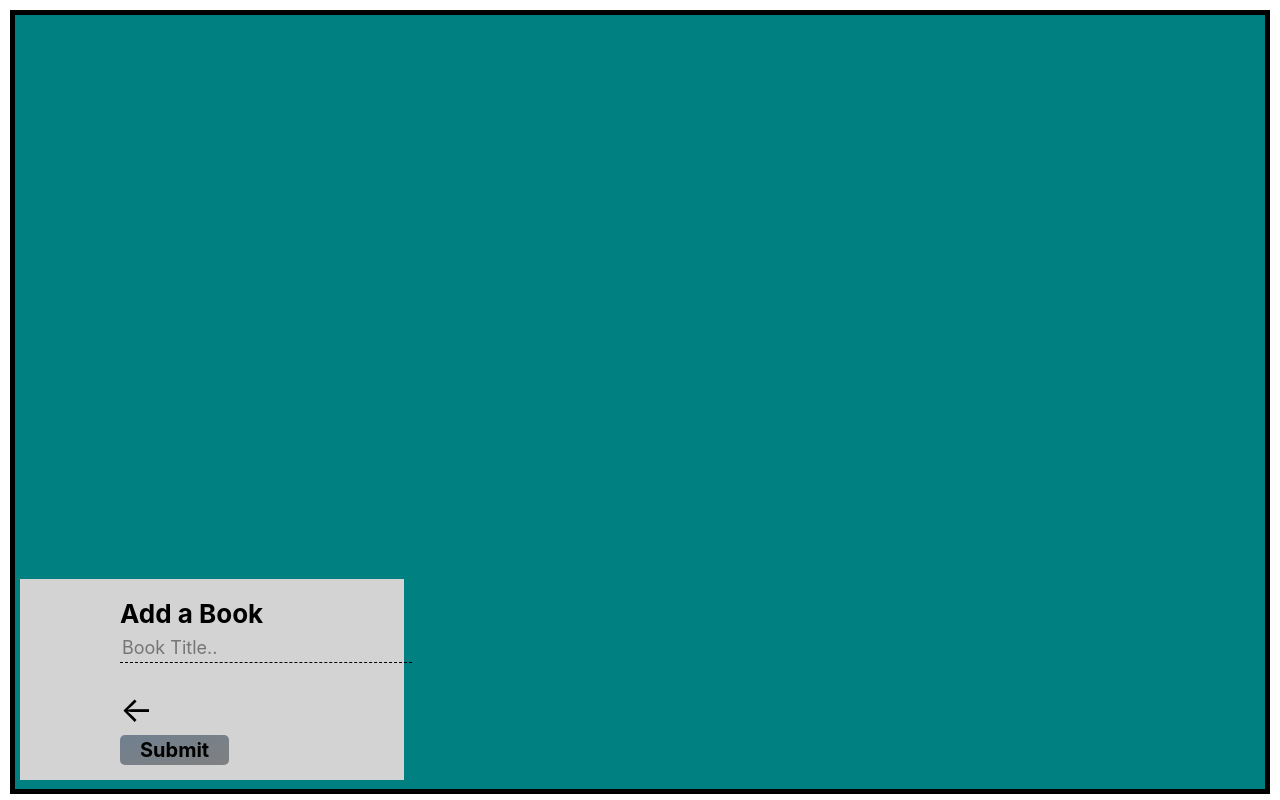
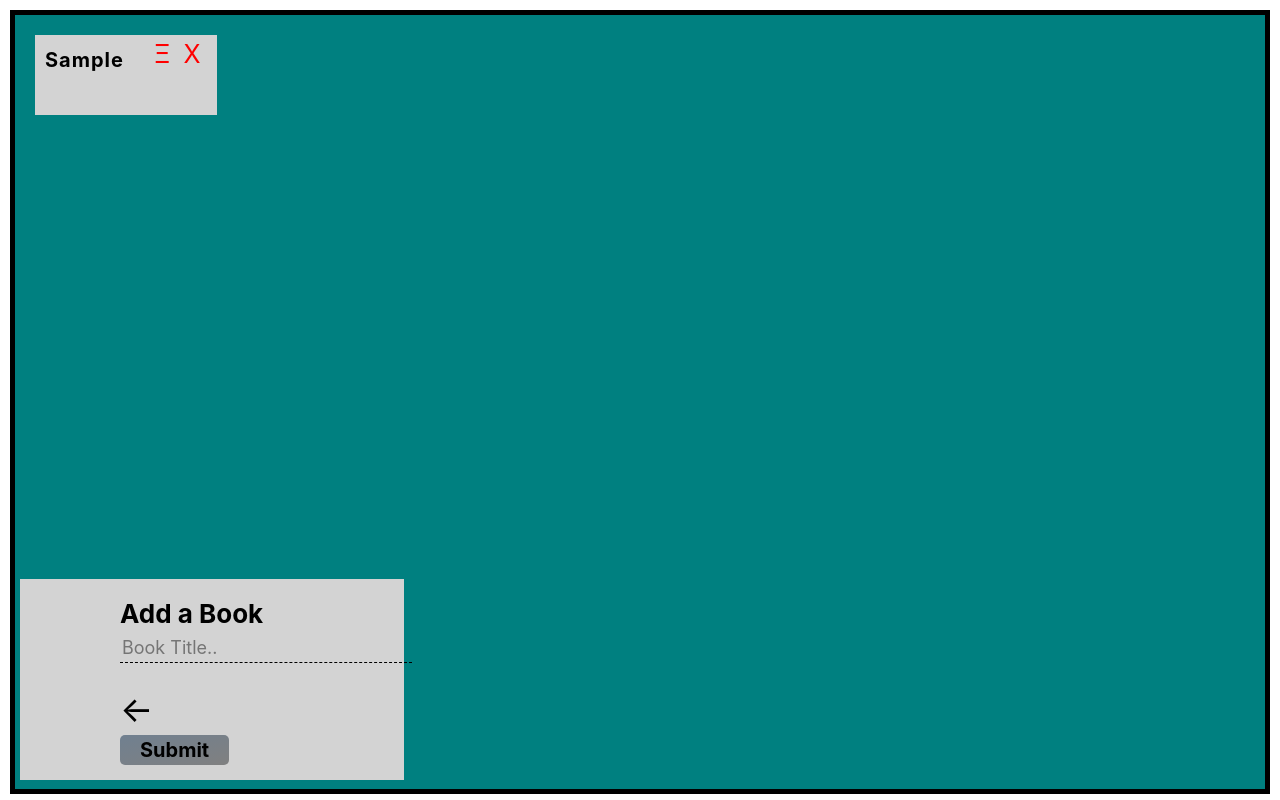
Before and after one commit to lawyerh/reading-list, a React (Create React App) app: page / in a window 1280 px wide. Both pictures are taken after typing "Sample" into the empty fields and a click on the button "Submit". Built offline with nearby package versions, Linux system fonts and the light colour scheme.

Commit message:
Added styling for BookShow components

```diff
--- a/public/index.html
+++ b/public/index.html
@@ -24,7 +24,7 @@
       work correctly both with client-side routing and a non-root public URL.
       Learn how to configure a non-root public URL by running `npm run build`.
     -->
-    <title>React App</title>
+    <title>Reading List</title>
   </head>
   <body>
     <noscript>You need to enable JavaScript to run this app.</noscript>
--- a/src/App.js
+++ b/src/App.js
@@ -10,12 +10,11 @@ function App() {
   const handleCreateBook = (bookTitle) => {
     const updatedBooks = [...books, { id: 1, title: bookTitle }];
     setBooks(updatedBooks);
-    console.log(books);
   };
 
   return (
     <div className="App">
-      <BookList />
+      <BookList books={books} />
       <BookCreate onSubmitBookTitle={handleCreateBook} />
     </div>
   );
--- a/src/components/BookList.js
+++ b/src/components/BookList.js
@@ -1,3 +1,13 @@
-export default function BookList() {
-  return <div className="book-list"></div>;
+import BookShow from "./BookShow";
+
+export default function BookList({ books }) {
+  console.log(books);
+  const mapBooks = () => {
+    const bookCards = books.map((book) => {
+      return <BookShow book={book.title} key={book.id} />;
+    });
+    return bookCards;
+  };
+
+  return <div className="book-list">{books.length > 0 ? mapBooks() : ""}</div>;
 }
--- a/src/components/BookShow.js
+++ b/src/components/BookShow.js
@@ -0,0 +1,9 @@
+export default function BookShow({ book }) {
+  return (
+    <div className="book-show">
+      <button className="icon book-show__edit">&Xi;</button>
+      <button className="icon book-show__delete">&Chi;</button>
+      <h2 className="book-show__title">{book}</h2>
+    </div>
+  );
+}
--- a/src/index.css
+++ b/src/index.css
@@ -115,7 +115,7 @@ h6 {
 }
 
 /*
-  Below is an accessibility no-go.
+  Below is a bad accessibility practice.
 */
 .add-book__input:focus {
   outline: none;
@@ -154,4 +154,52 @@ h6 {
   background: teal;
   width: 100%;
   border: 5px solid black;
+  padding: 2rem;
 }
+
+.book-show {
+  display: inline-block;
+  height: 10vh;
+  width: 15%;
+  background: lightgrey;
+  padding: 1rem;
+  position: relative;
+  margin-bottom: 2rem;
+}
+
+.book-show:not(:last-child) {
+  margin-right: 2rem;
+}
+
+.book-show__title {
+  font-size: 2rem;
+  font-weight: 700;
+  letter-spacing: 1px;
+}
+
+.book-show__edit {
+  position: absolute;
+  right: 4rem;
+  top: 0;
+  background: transparent;
+}
+
+.book-show__delete {
+  position: absolute;
+  right: 1rem;
+  top: 0;
+  background: transparent;
+}
+
+.icon {
+  cursor: pointer;
+  font-size: 2.5rem;
+  color: red;
+  border: none;
+  transition: all 0.2s;
+}
+
+.icon:hover {
+  transform: scale(1.2);
+  font-weight: 700;
+}
```
